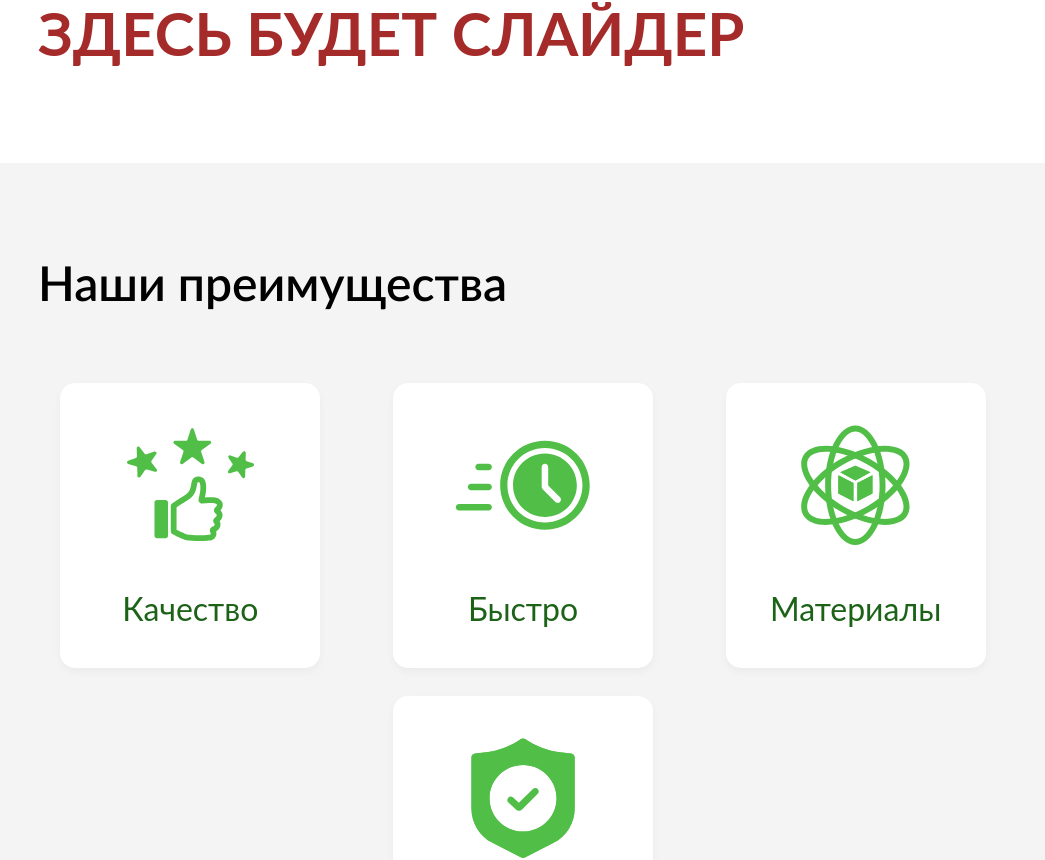
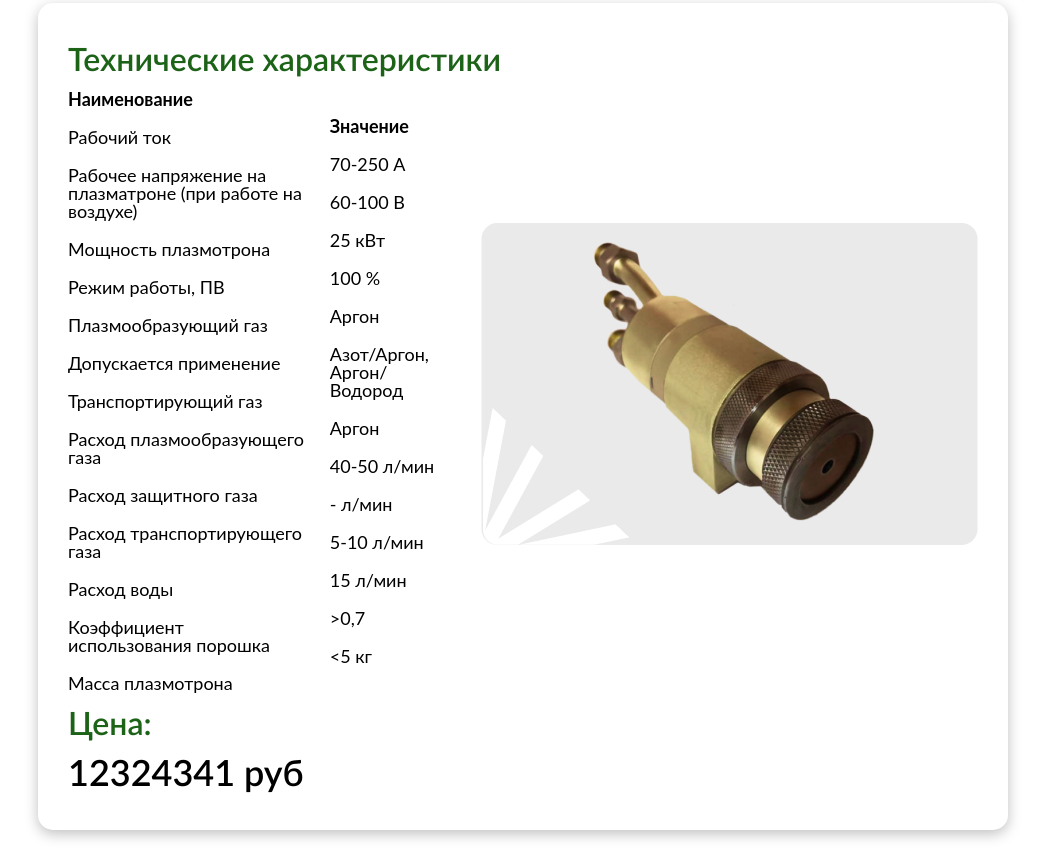
Before and after one commit to Kremix1/plasma-dynamics, a React (Create React App) app: page / in a window 1280 px wide. Shown: the part 7518-8378 px from the top of the page, without its empty margins (117-1162 px from the left). Built offline with nearby package versions, Linux system fonts and the light colour scheme; a web font is replaced by a local one.

Commit message:
Последние правки перед заполнением контентом

```diff
--- a/src/Components/Plasmatron/Plasmatron.tsx
+++ b/src/Components/Plasmatron/Plasmatron.tsx
@@ -5,6 +5,7 @@ import { Swiper, SwiperSlide } from 'swiper/react';
 import SwiperCore, {Navigation} from "swiper";
 import {coating} from "../../Models/coating";
 import {useEffect, useState} from "react";
+import {plasmTech} from "../../Models/plasmTech";
 export const Plasmatron: React.FC = () => {
     const [countOfSlides, setCountOfSides] = useState(3)
     const calculateCountOfSlides = () => {
@@ -219,8 +220,31 @@ export const Plasmatron: React.FC = () => {
                 <div className='plasmatron__craft' id='plasmatrons'>
                     <p className='plasmatron__number'>2</p>
                     <h1 className='plasmatron__title'>Разработка плазмотронов</h1>
-                    {/* TODO: Сюда слайдер с плазматронами*/}
-                    <div style={{color: "brown", fontWeight: 700, fontSize: '60px'}}> ЗДЕСЬ БУДЕТ СЛАЙДЕР</div>
+                    <div className='plasm-tech__container'>
+                        <h3 className='plasm-tech__title'>Технические характеристики</h3>
+                        <div className='plasm-tech__body'>
+                            <div className='plasm-tech__desc'>
+
+                                <div className='plasm-tech__group'>
+                                    <h4 className='plasm-tech__desc-title'>Наименование</h4>
+                                    {plasmTech.map((tech) =>
+                                        <p className='plasm-tech__desc-text'>{tech.title}</p>
+                                    )}
+                                </div>
+
+                                <div className='plasm-tech__group'>
+                                    <h4 className='plasm-tech__desc-title'>Значение</h4>
+                                    {plasmTech.map((tech) =>
+                                        <p className='plasm-tech__desc-text'>{tech.desc}</p>
+                                    )}
+                                </div>
+                            </div>
+
+                            <img className='plasm-tech__img' src='/images/plasmatron/plasm-tech.png'/>
+                        </div>
+                        <h3 className='plasm-tech__title'>Цена:</h3>
+                        <p className='plasm-tech__cost'>12324341 руб</p>
+                    </div>
                 </div>
 
             </div>
--- /dev/null
+++ b/src/Components/Plasmatron/plasmTech.scss
@@ -0,0 +1,67 @@
+@use '/src/styles/global-vars' as *;
+
+.plasm-tech {
+    &__container {
+        padding: 40px 30px;
+        box-shadow: 0px 4px 14px rgba(0, 0, 0, 0.25);
+        border-radius: 15px;
+    }
+
+    &__title {
+        color: $green-dark;
+        font-size: 32px;
+        font-weight: 600;
+    }
+
+    &__body {
+        display: flex;
+        flex-wrap: wrap;
+        gap: 40px;
+        align-items: center;
+        justify-content: center;
+    }
+
+    &__desc {
+        margin: 15px 0;
+        display: flex;
+        align-items: center;
+        justify-content: space-between;
+        flex: 40%;
+        gap: 20px;
+
+    }
+
+    &__group {
+        display: flex;
+        flex-direction: column;
+        gap: 20px
+    }
+
+    &__desc-title {
+        font-weight: 700;
+        font-size: 18px;
+    }
+
+    &__desc-tech {
+        font-size: 18px;
+        line-height: 22px;
+    }
+
+    &__img {
+        margin-bottom: 15px;
+    }
+
+    &__cost {
+        margin-top: 15px;
+        font-weight: 600;
+        font-size: 36px;
+    }
+}
+
+@media (max-width: 700px) {
+    .plasm-tech {
+        &__img {
+            width: 85%;
+        }
+    }
+}
--- a/src/Components/Plasmatron/plasmatron.scss
+++ b/src/Components/Plasmatron/plasmatron.scss
@@ -1,8 +1,8 @@
 @use '/src/styles/global-vars' as *;
 @import "works";
+@import "plasmTech";
 
 .plasmatron {
-
     &__swiper {
         overflow: hidden;
         margin: 0 auto;
--- /dev/null
+++ b/src/Models/plasmTech.ts
@@ -0,0 +1,59 @@
+interface IPlasmTech {
+    title: string,
+    desc: string
+}
+
+export const plasmTech: IPlasmTech[] = [
+    {
+        title: 'Рабочий ток',
+        desc: '70-250 А'
+    },
+    {
+        title: 'Рабочее напряжение на плазматроне (при работе на воздухе)',
+        desc: '60-100 В'
+    },
+    {
+        title: 'Мощность плазмотрона',
+        desc: '25 кВт'
+    },
+    {
+        title: 'Режим работы, ПВ',
+        desc: '100 %'
+    },
+    {
+        title: 'Плазмообразующий газ',
+        desc: 'Аргон'
+    },
+    {
+        title: 'Допускается применение',
+        desc: 'Азот/Аргон, Аргон/Водород'
+    },
+    {
+        title: 'Транспортирующий газ',
+        desc: 'Аргон'
+    },
+    {
+        title: 'Расход плазмообразующего газа',
+        desc: '40-50 л/мин '
+    },
+    {
+        title: 'Расход защитного газа',
+        desc: '- л/мин'
+    },
+    {
+        title: 'Расход транспортирующего газа',
+        desc: '5-10  л/мин'
+    },
+    {
+        title: 'Расход воды',
+        desc: '15 л/мин'
+    },
+    {
+        title: 'Коэффициент использования порошка',
+        desc: '>0,7'
+    },
+    {
+        title: 'Масса плазмотрона',
+        desc: '<5 кг'
+    }
+]
```
Also changed, not shown: public/images/plasmatron/plasm-tech.png (added).
